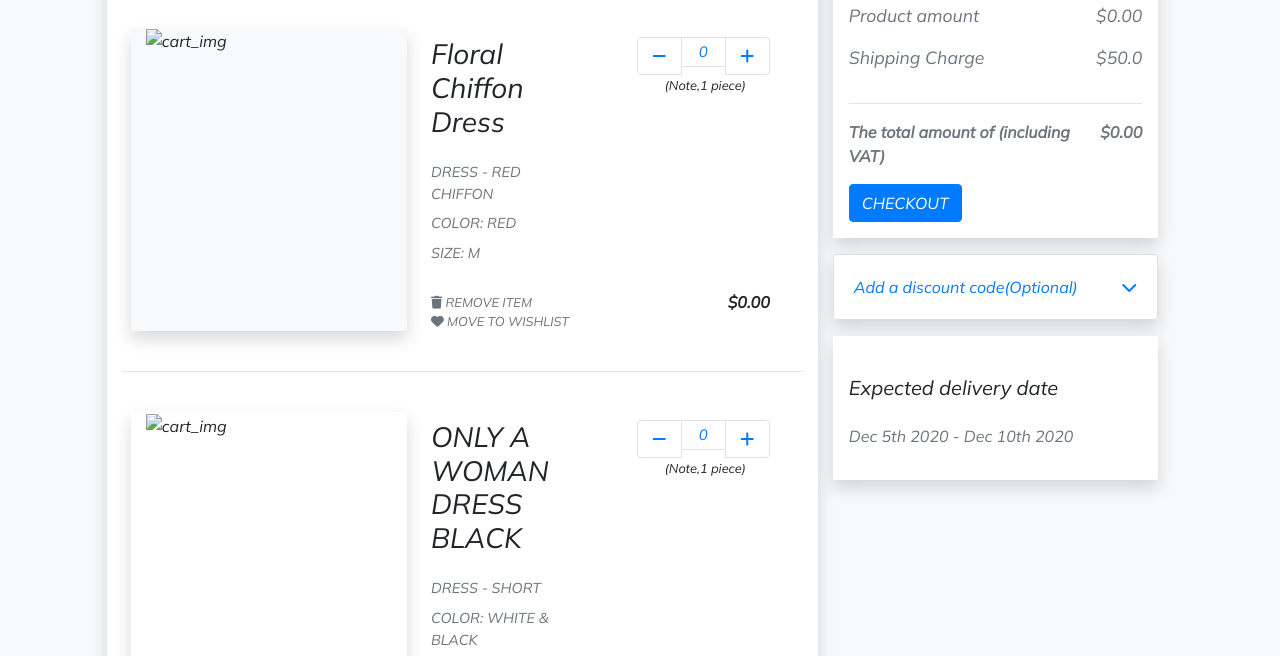
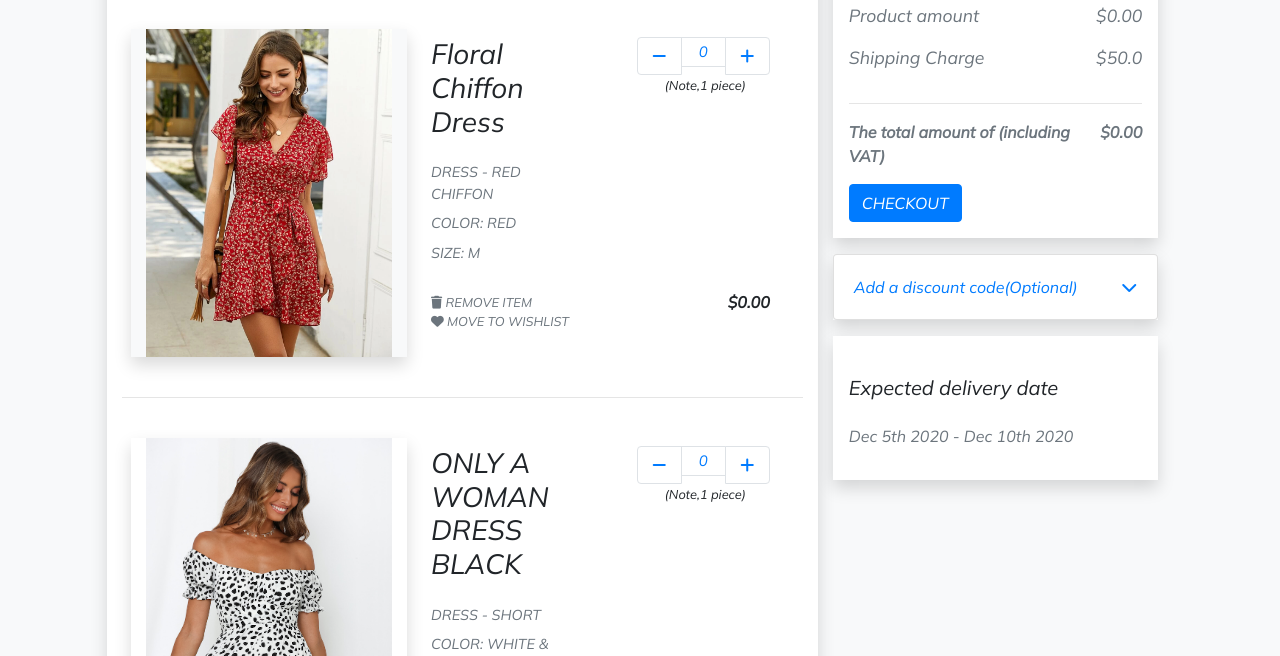
Before and after one commit to NobelDhaliwal/Ecommerce_Cart_Js, a website: page index.html in a window 1280 px wide. Shown: the part 137-793 px from the top of the page. Drawn offline with nearby package versions, Linux system fonts and the light colour scheme; files that its build step writes are made by us from their sources.

Commit message:
Errors Removed

```diff
--- a/index.html
+++ b/index.html
@@ -4,7 +4,7 @@
 <head>
     <meta charset="UTF-8">
     <meta name="viewport" content="width=device-width, initial-scale=1.0">
-    <link rel="stylesheet" href="/Ecommerce_Cart/CSS/style.css">
+    <link rel="stylesheet" href="index.css">
     <script src="https://kit.fontawesome.com/e5452d5c1a.js" crossorigin="anonymous"></script>
 
     <!-- Bootstrap CSS -->
@@ -30,7 +30,7 @@
                                 <!-- cart image div -->
                                 <div
                                     class=" col-md-5 col-11 mx-auto bg-light d-flex align-items-center justify-content-center product_img shadow">
-                                    <img src="/Ecommerce_Cart/Images/short_red_dress.jpeg" class="img-fluid "
+                                    <img src="Images/short_red_dress.jpeg" class="img-fluid "
                                         alt="cart_img">
                                 </div>
 
@@ -79,7 +79,7 @@
                             <div class="row gx-0">
                                 <!-- cart image div -->
                                 <div class=" col-md-5 col-11 mx-auto  product_img shadow">
-                                    <img src="/Ecommerce_Cart/Images/white_dress.jpeg" class="img-fluid "
+                                    <img src="Images/white_dress.jpeg" class="img-fluid "
                                         alt="cart_img">
                                 </div>
 
--- a/package.json
+++ b/package.json
@@ -1,9 +1,13 @@
 {
   "name": "ecommerce_cart",
+  "homepage": "http://NobelDhaliwal.github.io/Ecommerce_Cart_Js",
   "version": "1.0.0",
   "description": "Ecommerce Cart",
   "main": "index.js",
   "scripts": {
+    "predeploy": "npm run build",
+ "deploy": "gh-pages -d build",
+
     "test": "echo \"Error: no test specified\" && exit 1"
   },
   "author": "",
```
Also changed, not shown: index.css (renamed from CSS/style.css).
